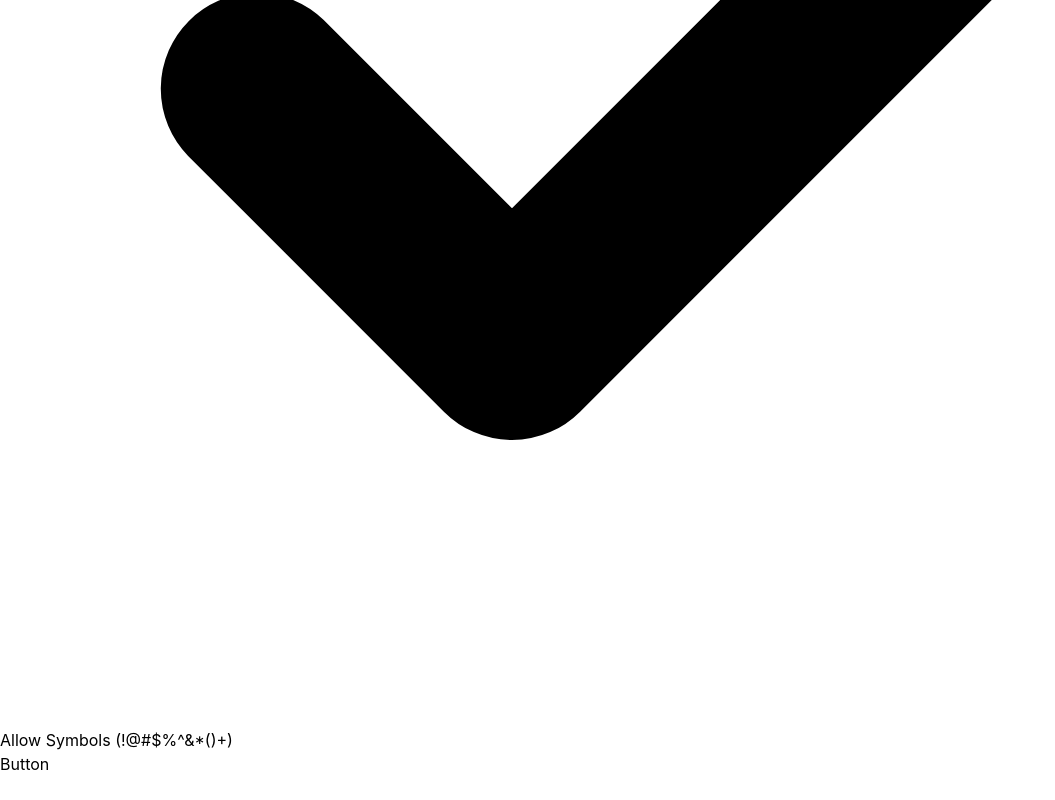
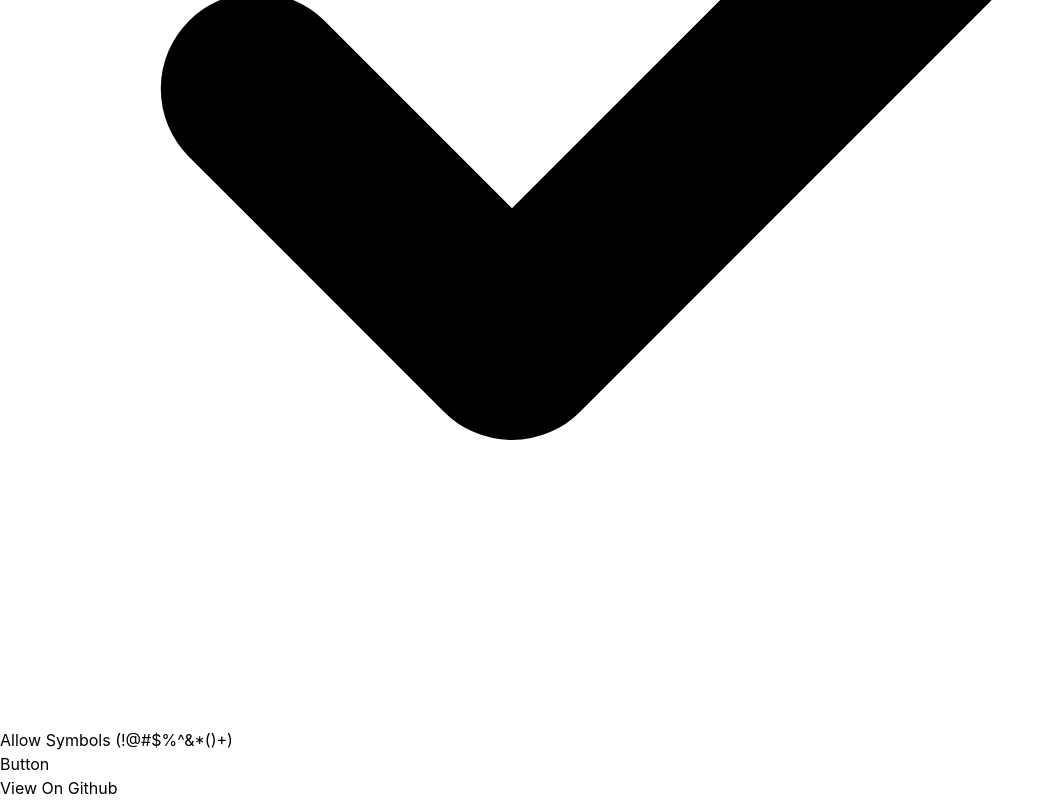
Before and after one commit to hmhard/amharic-password-generator, a React (Create React App) app: page / in a window 1280 px wide. Shown: the part 3320-4120 px from the top of the page, without its empty margins (0-1055 px from the left). Before the commit the page ends 4096 px from the top, so only its background shows below. Built offline with nearby package versions, Linux system fonts and the light colour scheme; what @material-tailwind/react would draw is missing.

Commit message:
added git link

```diff
--- a/src/App.tsx
+++ b/src/App.tsx
@@ -4,8 +4,7 @@ import { Button, Card, CardBody, Checkbox, Input, Option, Select, Typography } f
 function App() {
   const generateText = () => {
     let result = '';
-    const amharic_letters = 'ሀሁሂሃሄህሆለሉሊላሌልሎሐሑሒሓሔሕሖመሙሚማሜምሞሠሡሢሣሤሥሦረሩሪራሬርሮሰሱሲሳሴስሶሸሹሺሻሼሽሾቀቁቂቃቄቅቆቇበቡቢባቤብቦቨቩቪቫቬቭቮተቱቲታቴትቶቸቹቺቻቼችቾነኑኒናኔንኖኘኙኚኛኜኝኞአኡኢኣኤእኦከኩኪካኬክኮኰኲኳኴኵኸኹኺኻኼኽኾወዉዊዋዌውዎዏዐዑዒዓዔዕዖዘዙዚዛዜዝዞዟዠዡዢዣዤዥዦየዩዪያዬይዮዯደዱዲዳዴድዶዷዸዹዺዻዼዽዾዿጀጁጂጃጄጅጆጇገጉጊጋጌግጎጏጐጒጓጔጕጠጡጢጣጤጥጦጧጨጩጪጫጬጭጮጯጰጱጲጳጴጵጶጷጸጹጺጻጼጽጾፀፁፂፃፄፅፆፇፈፉፊፋፌፍፎፐፑፒፓፔፕፖፗፘ'
-      ;
+    const amharic_letters = 'ሀሁሂሃሄህሆለሉሊላሌልሎሐሑሒሓሔሕሖመሙሚማሜምሞሠሡሢሣሤሥሦረሩሪራሬርሮሰሱሲሳሴስሶሸሹሺሻሼሽሾቀቁቂቃቄቅቆቇበቡቢባቤብቦቨቩቪቫቬቭቮተቱቲታቴትቶቸቹቺቻቼችቾነኑኒናኔንኖኘኙኚኛኜኝኞአኡኢኣኤእኦከኩኪካኬክኮኰኲኳኴኵኸኹኺኻኼኽኾወዉዊዋዌውዎዏዐዑዒዓዔዕዖዘዙዚዛዜዝዞዟዠዡዢዣዤዥዦየዩዪያዬይዮዯደዱዲዳዴድዶዷዸዹዺዻዼዽዾዿጀጁጂጃጄጅጆጇገጉጊጋጌግጎጏጐጒጓጔጕጠጡጢጣጤጥጦጧጨጩጪጫጬጭጮጯጰጱጲጳጴጵጶጷጸጹጺጻጼጽጾፀፁፂፃፄፅፆፇፈፉፊፋፌፍፎፐፑፒፓፔፕፖፗፘ';
     const alphabet = includeEnglish ? 'ABCDEFGHIJKLMNOPQRSTUVWXYZ' : '';
     const numbers = includeNumbers ? '0123456789' : '';
     const symbols = includeSymbols ? '!@#$%^&*()+' : '';
@@ -53,7 +52,10 @@ function App() {
             <Button className="min-w-[72px]" onClick={() => generateText()}>Button</Button>
 
 
+
           </div>
+          <Button><a href='https://github.com/hmhard/amharic-password-generator'>View On Github</a> </Button>
+
         </CardBody>
       </Card>
     </div>
```
